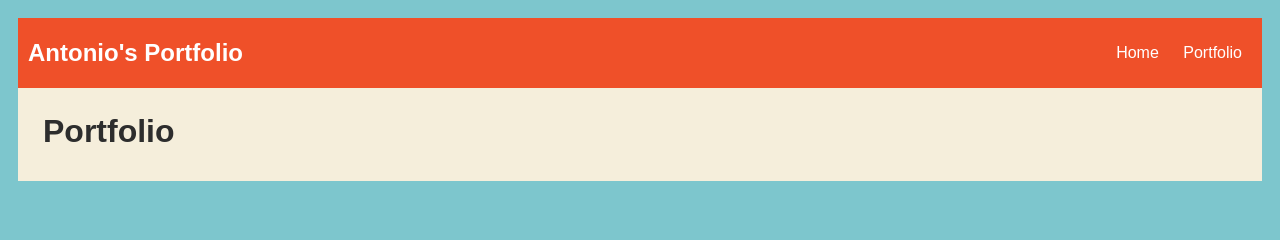
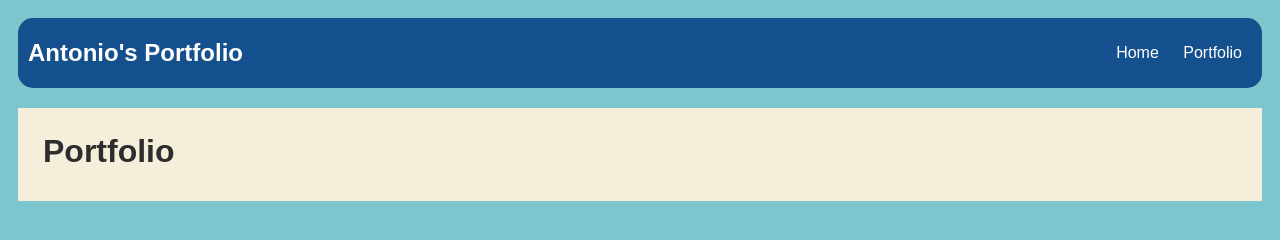
Before and after one commit to Saints78/Saints78.github.io, a plain HTML site: page portfolio.html in a window 1280 px wide. Drawn offline with nearby package versions, Linux system fonts and the light colour scheme; no server answers.

Commit message:
added portfolio

```diff
--- a/portfolio.html
+++ b/portfolio.html
@@ -23,10 +23,12 @@
 
             /* navigation menu */
             nav {
-                background: rgb(239, 80, 41);
+                background: rgb(20, 80, 141);
                 margin: 0 auto;
                 display: flex;
                 padding: 10px;
+                border-radius:15px;
+                margin-bottom:20px;
             }
             nav header {
                 display: flex;
```
